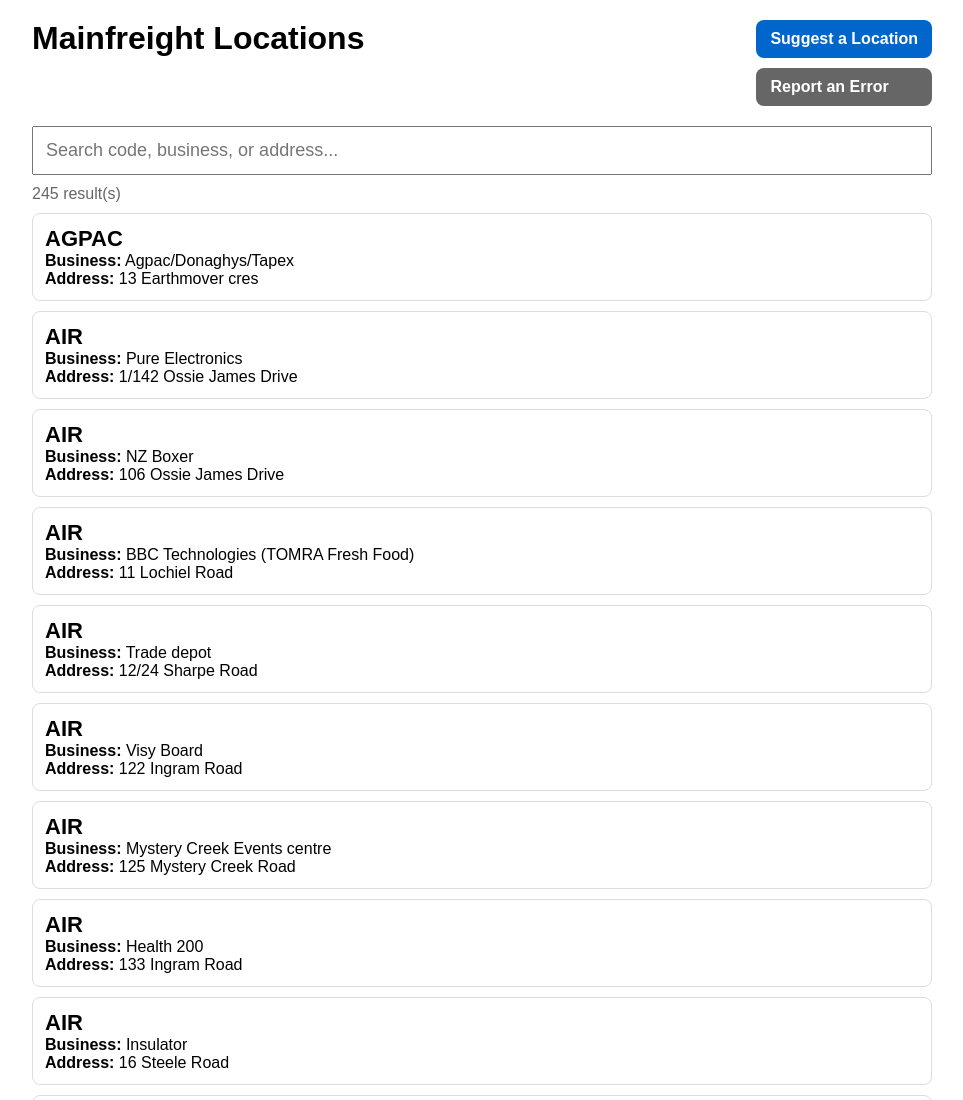
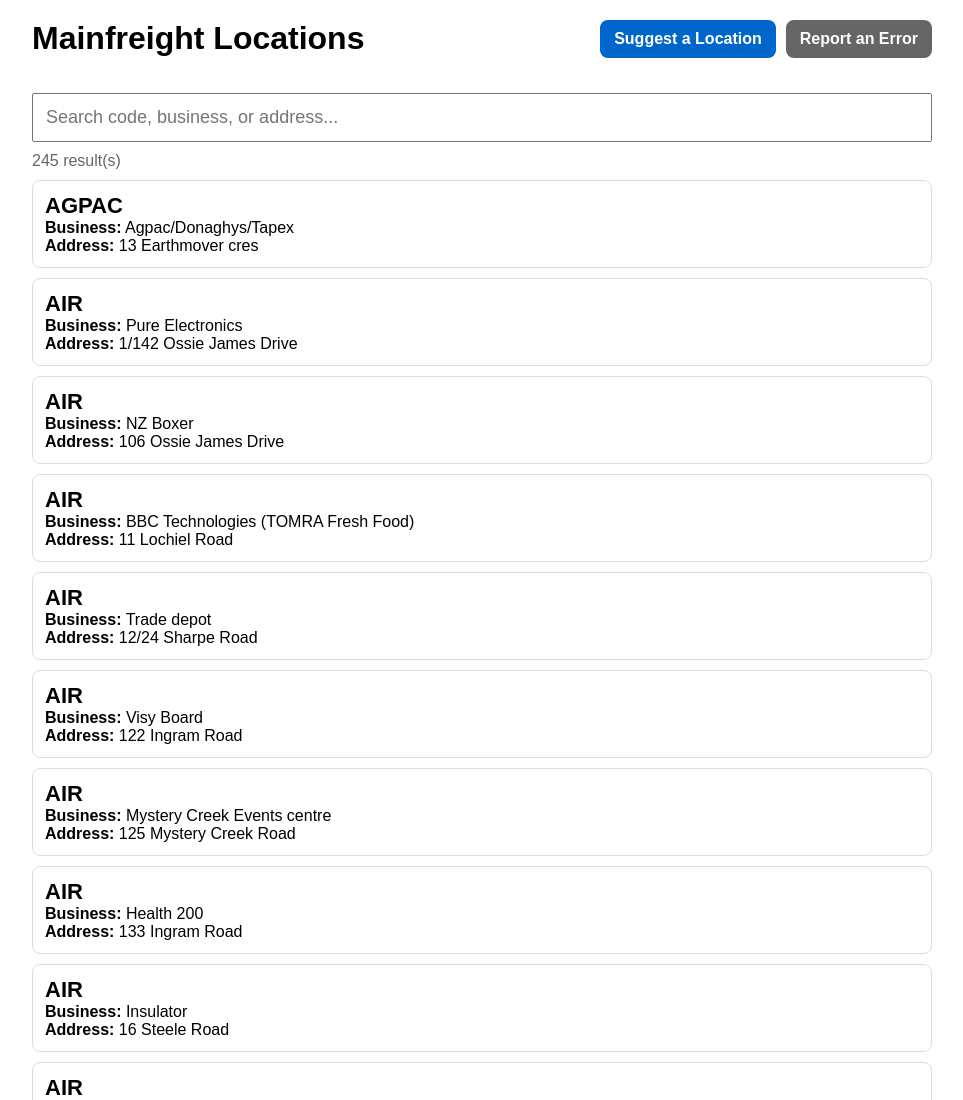
Before and after one commit to b3rrics/Mainfreightlocations, a plain HTML site: page index.html in a window 1280 px wide. Shown: the top 1100 px of the page, without its empty margins (158-1121 px from the left). Drawn offline with Linux system fonts and the light colour scheme.

Commit message:
Update index.html

```diff
--- a/index.html
+++ b/index.html
@@ -45,12 +45,13 @@
 
 .button-group {
     display: flex;
-    flex-direction: column;
+    flex-direction: row;
     gap: 10px;
+    flex-wrap: wrap;
 }
 
 .button-group .action-btn {
-    display: block;
+    display: inline-block;
 }
 
 .action-btn {
```
